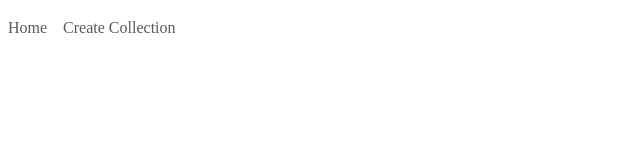
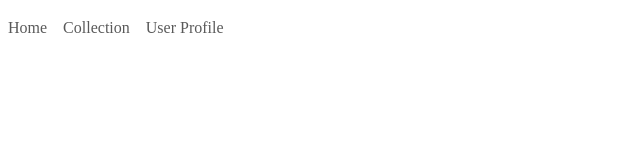
Before and after one commit to Red-stevo/E-LearningHub, a React (Vite) app in the folder student-learning-assistant/: page /student-assistant/main in a window 1280 px wide. Shown: the top 160 px of the page, without its empty margins (0-640 px from the left). Built offline with nearby package versions, Linux system fonts and the light colour scheme; sample sign-in values are in the browser's storage.

Commit message:
Commit message >>>>> navbar contents <<<<<

```diff
--- a/student-learning-assistant/src/AppPages/RoutedPages/MainPage.jsx
+++ b/student-learning-assistant/src/AppPages/RoutedPages/MainPage.jsx
@@ -10,7 +10,8 @@ export const MainPage = () => {
                     <Navbar.Collapse id="navbarScroll" >
                         <Nav navbarScroll>
                             <Nav.Link href={"/student-assistant/main"}>Home</Nav.Link>
-                            <Nav.Link href={"/student-assistant/main"}>Create Collection</Nav.Link>
+                            <Nav.Link href={"/student-assistant/main"}>Collection</Nav.Link>
+                            <Nav.Link href={"/student-assistant/main"}>User Profile</Nav.Link>
                         </Nav>
                     </Navbar.Collapse>
             </Navbar>
```
